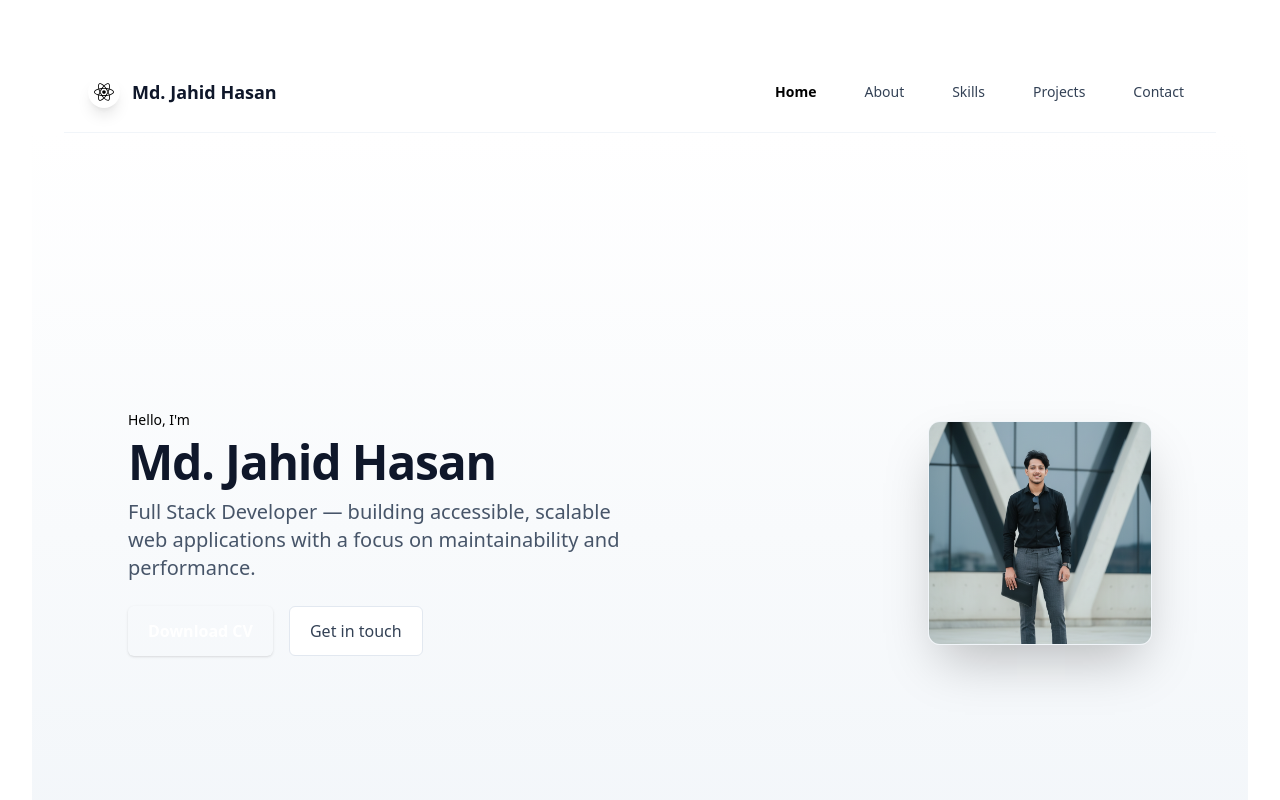
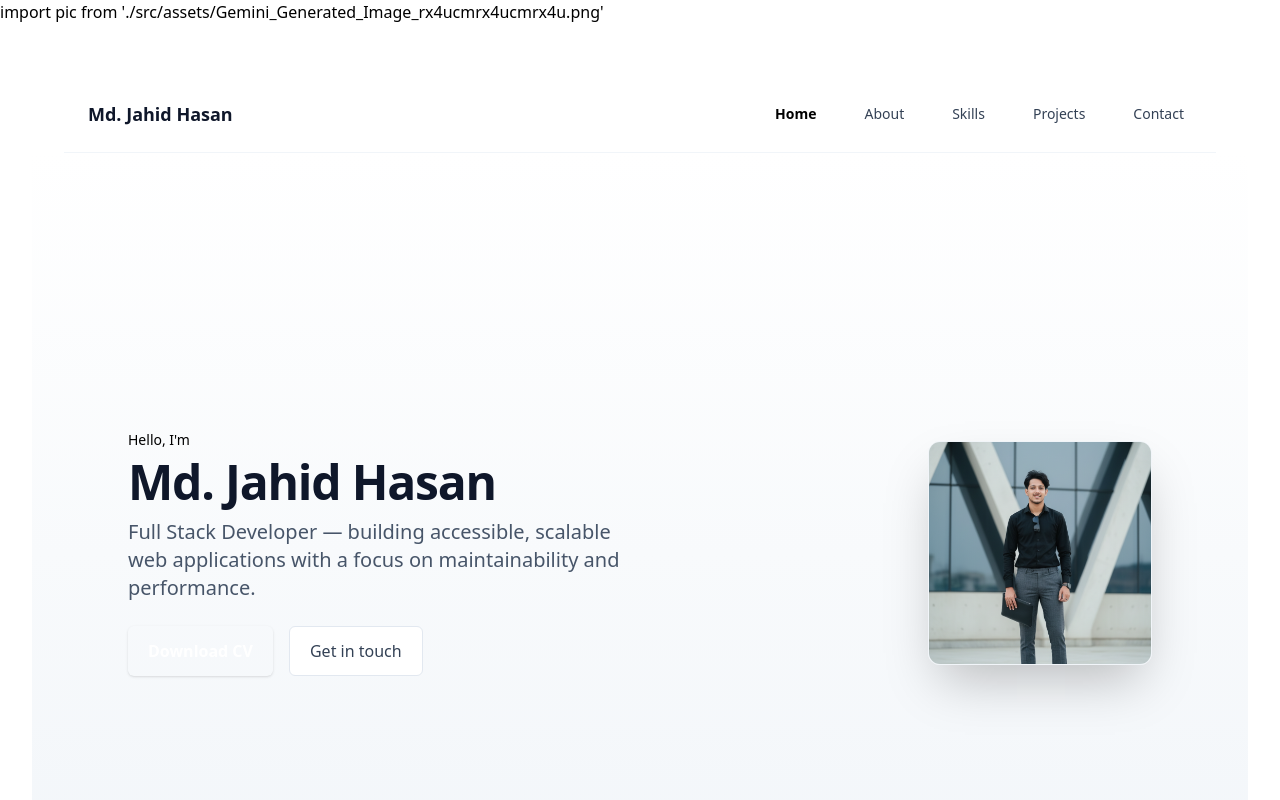
Before and after one commit to arjahid/jahid-protfolio, a React (Vite) app: page / in a window 1280 px wide. Shown: the top 800 px of the page. Built offline with nearby package versions, Linux system fonts and the light colour scheme.

Commit message:
fix logo

```diff
--- a/index.html
+++ b/index.html
@@ -2,8 +2,10 @@
 <html lang="en">
   <head>
     <meta charset="UTF-8" />
-    <link rel="icon" type="image/svg+xml" href="/vite.svg" />
+    <link rel="icon" type="image/svg+xml" href="/src/assets/Gemini_Generated_Image_rx4ucmrx4ucmrx4u.png" />
     <meta name="viewport" content="width=device-width, initial-scale=1.0" />
+    import pic from './src/assets/Gemini_Generated_Image_rx4ucmrx4ucmrx4u.png'
+
     <title>jahid-protfolio</title>
     <link
   rel="stylesheet"
--- a/src/components/Navbar.jsx
+++ b/src/components/Navbar.jsx
@@ -17,9 +17,7 @@
     <nav className=" w-full z-50 backdrop-blur-sm">
       <div className="max-w-6xl mx-auto flex justify-between items-center p-4 md:p-6 bg-white/70 dark:bg-slate-900/60 border-b border-slate-100">
         <a href="/" className="flex items-center gap-3">
-          <span className="inline-flex items-center justify-center w-8 h-8 rounded-full bg-white shadow-lg">
-            <FaReact className="w-5 h-5 text-primary" aria-hidden="true" />
-          </span>
+
           <span className="text-lg font-semibold text-slate-900">Md. Jahid Hasan</span>
         </a>
 
```
